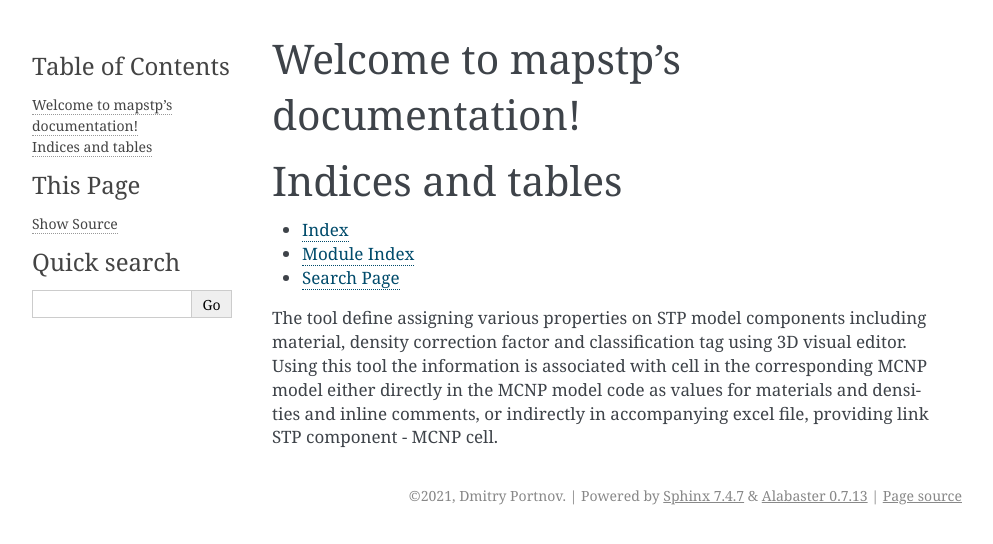
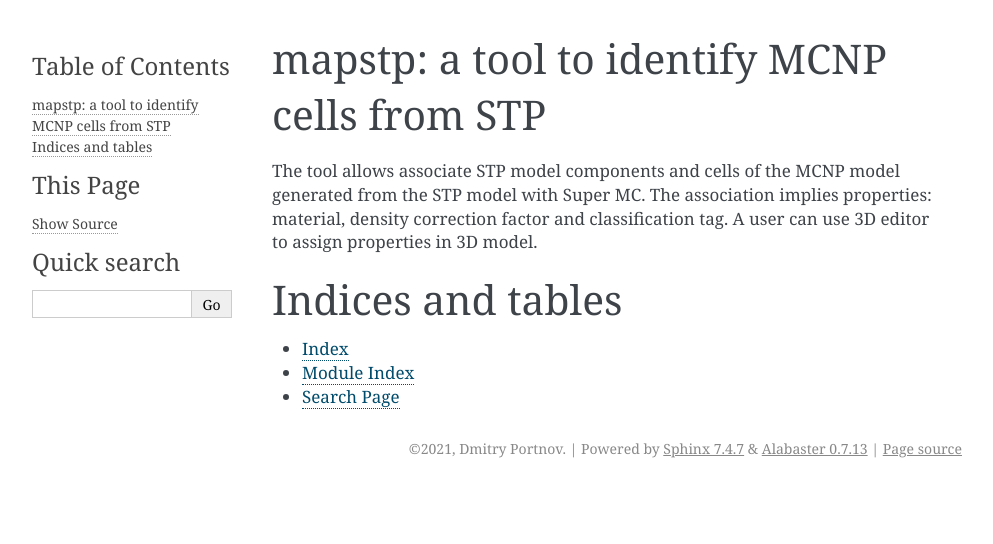
Before and after one commit to MC-kit/map-stp, a Sphinx documentation site: the page built from docs/source/index.rst, in a window 1280 px wide. Shown: the top 544 px of the page, without its empty margins (148-1141 px from the left). Built offline with Sphinx 7.4.7, drawn with Linux system fonts in a browser that asks for light colours.

Commit message:
docs: continued

```diff
--- a/docs/source/conf.py
+++ b/docs/source/conf.py
@@ -19,8 +19,8 @@ from typing import List
 # -- Project information -----------------------------------------------------
 
 project = "mapstp"
-copyright = "2021, Dmitry Portnov"
 author = "Dmitry Portnov"
+copyright = f"2021, {author}"
 
 # The full version, including alpha/beta/rc tags
 release = "0.2.7"
@@ -31,7 +31,11 @@ release = "0.2.7"
 # Add any Sphinx extension module names here, as strings. They can be
 # extensions coming with Sphinx (named 'sphinx.ext.*') or your custom
 # ones.
-extensions: List[str] = []
+extensions: List[str] = [
+    "sphinx.ext.autodoc",
+    "sphinx.ext.napoleon",
+    "sphinx_autodoc_typehints",
+]
 
 # Add any paths that contain templates here, relative to this directory.
 templates_path: List[str] = ["_templates"]
--- a/docs/source/index.rst
+++ b/docs/source/index.rst
@@ -3,13 +3,22 @@
    You can adapt this file completely to your liking, but it should at least
    contain the root `toctree` directive.
 
-Welcome to mapstp's documentation!
-==================================
+mapstp: a tool to identify MCNP cells from STP
+==============================================
 
 .. toctree::
-   :maxdepth: 2
+   :hidden:
+   :maxdepth: 1
    :caption: Contents:
 
+   license
+   reference
+
+
+The tool allows associate STP model components and cells of the MCNP model generated from the STP
+model with Super MC.
+The association implies properties: material, density correction factor and classification tag.
+A user can use 3D editor to assign properties in 3D model.
 
 
 Indices and tables
@@ -18,10 +27,3 @@ Indices and tables
 * :ref:`genindex`
 * :ref:`modindex`
 * :ref:`search`
-
-
-The tool define assigning various properties on STP model components including
-material, density correction factor and classification tag using 3D visual editor.
-Using this tool the information is associated with cell in the corresponding MCNP model
-either directly in the MCNP model code as values for materials and densities and inline
-comments, or indirectly in accompanying excel file, providing link STP component - MCNP cell.
--- /dev/null
+++ b/docs/source/license.rst
@@ -0,0 +1,5 @@
+
+License
+=======
+
+.. include:: ../../LICENSE
```
Also changed, not shown: docs/source/reference.rst (added, +28 -0 lines), docs/.rstcheck.cfg (added).
